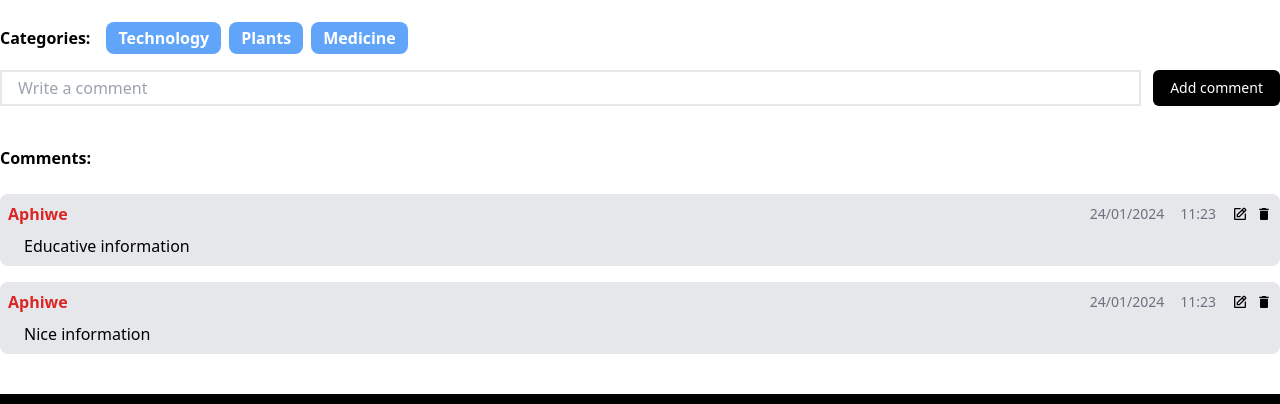
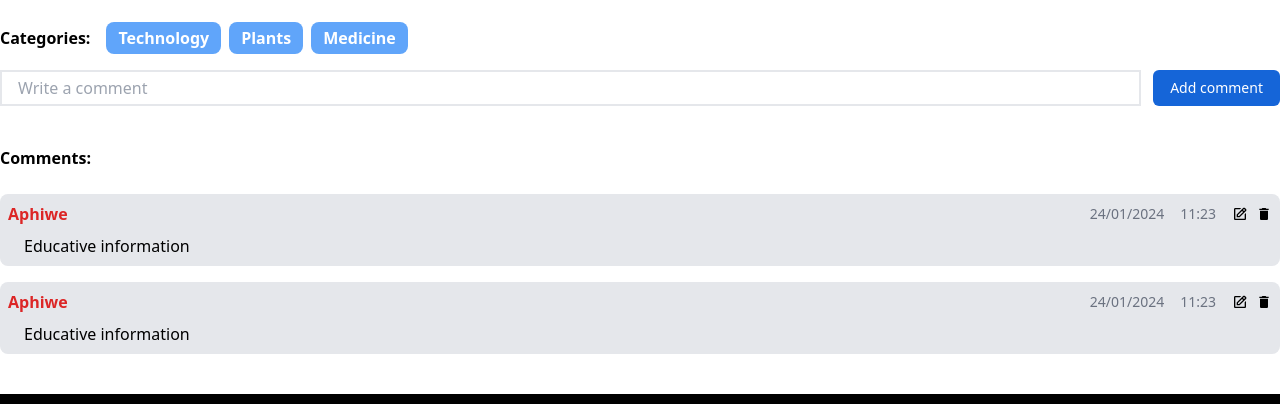
Before and after one commit to Lucia151/BlogApp, a React (Vite) app in the folder Front-end/: page /posts/post/1 in a window 1280 px wide. Shown: the part 366-770 px from the top of the page. Built offline with nearby package versions, Linux system fonts and the light colour scheme.

Commit message:
Comments page

```diff
--- /dev/null
+++ b/Front-end/src/components/Comments.jsx
@@ -0,0 +1,27 @@
+
+import { BiEdit } from 'react-icons/bi'
+import { MdDelete } from 'react-icons/md'
+
+function Comments() {
+  return (
+
+   <div className="px-2 py-2 bg-gray-200 rounded-lg my-2">
+   <div className="flex items-center justify-between">
+       <h3 className="font-bold text-red-600">Aphiwe</h3>
+       <div className="flex justify-center items-center space-x-4">
+        <p className="text-gray-500 text-sm">24/01/2024</p>
+        <p className="text-gray-500 text-sm">11:23</p>
+   <div className="flex items-center justify-center space-x-2">
+       <p><BiEdit/></p>
+       <p><MdDelete/></p>
+   </div>
+   </div>
+   </div>
+   <p className="px-4 mt-2"> Educative information</p>
+   </div>
+
+
+  )
+}
+
+export default Comments
--- a/Front-end/src/components/ProfilePost.jsx
+++ b/Front-end/src/components/ProfilePost.jsx
@@ -11,7 +11,7 @@ function ProfilePost() {
           <h1 className="text-xl font-bold md:mb-2 mb-1 md:text-2xl">
             Medicine is important
           </h1>
-          <div className="flex mb-2 text-sm font-semibold text-gray-500 items-center justify-between md:mb-4">
+          <div className="flex mb-2 text-sm font-semibold text-gray-400 items-center justify-between md:mb-4">
             <p>Zizi</p>
             <div className="flex space-x-2">
             <p>1/18/2024</p>
--- a/Front-end/src/pages/PostDetails.jsx
+++ b/Front-end/src/pages/PostDetails.jsx
@@ -1,3 +1,4 @@
+import Comments from "../components/Comments"
 import Footer from "../components/Footer"
 import Navbar from "../components/Navbar"
 import {BiEdit} from 'react-icons/bi'
@@ -38,43 +39,14 @@ function PostDetails() {
 
          {/* Write a comment */}
          <div className="w-full flex flex-col mt-4 md:flex-row gap-3">
-            <input type="text" placeholder="Write a comment" className="md:w-[90%] border-2 outline-none px-4 mt-4 md:mt-0"/>
-            <button className="bg-black text-sm text-white px-2 rounded-md py-2 md:w-[10%] mt-4 md:mt-0">Add comment</button>
+            <input type="text" placeholder="Write a comment " className="md:w-[90%] border-2 outline-none px-4  mt-4 md:mt-0"/>
+            <button className="bg-buttonsBlue hover:bg-gray-400 text-sm text-white px-2 rounded-md py-2 md:w-[10%] mt-4 md:mt-0">Add comment</button>
         </div>
         <div className="flex flex-col mt-4">
             <h3 className="mt-6 mb-4 font-semibold">Comments:</h3>
 
-            {/* Comments section */}
-            <div className="px-2 py-2 bg-gray-200 rounded-lg my-2">
-            <div className="flex items-center justify-between">
-                <h3 className="font-bold text-red-600">Aphiwe</h3>
-                <div className="flex justify-center items-center space-x-4">
-                 <p className="text-gray-500 text-sm">24/01/2024</p>
-                 <p className="text-gray-500 text-sm">11:23</p>
-            <div className="flex items-center justify-center space-x-2">
-                <p><BiEdit/></p>
-                <p><MdDelete/></p>
-            </div>
-            </div>
-            </div>
-            <p className="px-4 mt-2"> Educative information</p>
-            </div>
-
-             {/* Comments section */}
-             <div className="px-2 py-2 bg-gray-200 rounded-lg my-2">
-            <div className="flex items-center justify-between">
-                <h3 className="font-bold text-red-600">Aphiwe</h3>
-                <div className="flex justify-center items-center space-x-4">
-                 <p className="text-gray-500 text-sm">24/01/2024</p>
-                 <p className="text-gray-500 text-sm">11:23</p>
-            <div className="flex items-center justify-center space-x-2">
-                <p><BiEdit/></p>
-                <p><MdDelete/></p>
-            </div>
-            </div>
-            </div>
-            <p className="px-4 mt-2"> Nice information</p>
-            </div>
+           <Comments/>
+           <Comments/>
         </div>
         </div>
         <Footer/>
--- a/Front-end/src/pages/Profile.jsx
+++ b/Front-end/src/pages/Profile.jsx
@@ -6,22 +6,24 @@ function Profile() {
   return (
     <div>
         <Navbar/>
-        <div className="px-8 md:px-[200px] mt-8 flex md:flex-row flex-col-reverse">
-            <div className="flex flex-col md:w-[70%] w-full">
+        <div className="px-8 md:px-[200px] mt-8 flex md:flex-row flex-col-reverse md:items-start">
+            <div className="flex flex-col md:w-[70%] w-full mt-8 md:mt-0">
             <h1 className="text-xl font-bold mb-4">Your post:</h1>
             <ProfilePost/>
             <ProfilePost/>
             <ProfilePost/>
             </div>
-
-            <div className="flex flex-col space-y-4 md:w-[30%] w-full md:items-end">
-             <h1 className="text-xl font-bold mb-4">Profile</h1>
+            <div className="md:sticky md:top-16 flex justify-start md:justify-end items-start md:w-[30%] w-full md:items-end">
+              <div className="flex flex-col space-y-4 items-start">
+              <h1 className="text-xl font-bold mb-4">Profile</h1>
              <input className="flex items-center justify-center outline-none rounded-md px-4 py-2 border-2 text-gray-500" placeholder="Your username" type="text"/>
              <input className="outline-none rounded-md px-4 py-2 border-2 text-gray-500" placeholder="Your email" type="email"/>
              <input className="outline-none rounded-md px-4 py-2 border-2 text-gray-500" placeholder="Your password" type="password"/>
              <div className="flex items-center space-x-4 mt-8">
                 <button className="text-white font-semibold rounded-md bg-buttonsBlue px-6 py-1 hover:text-black hover:bg-gray-400">Update</button>
                 <button className="text-white font-semibold  rounded-md bg-buttonsBlue px-6 py-1 hover:text-black hover:bg-gray-400">Delete</button>
+              </div>
+
              </div>
             </div>
         </div>
```
